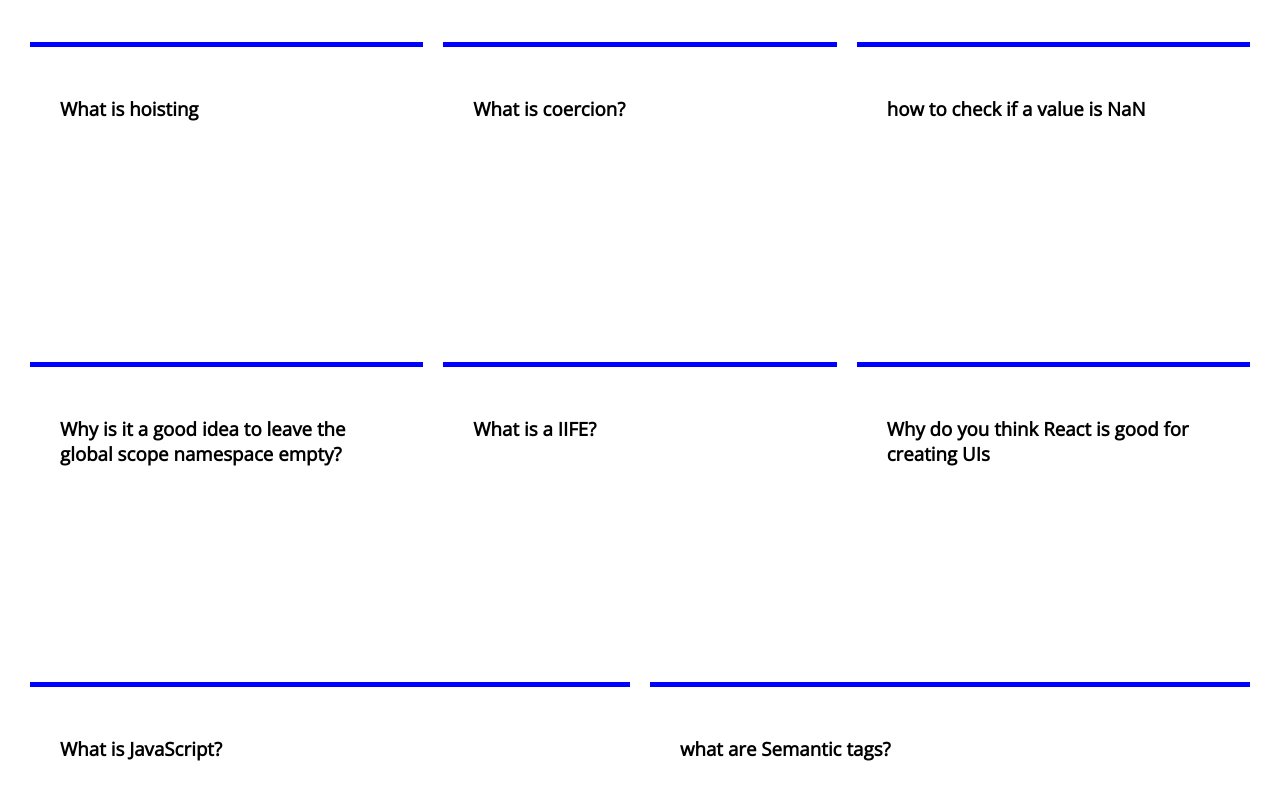
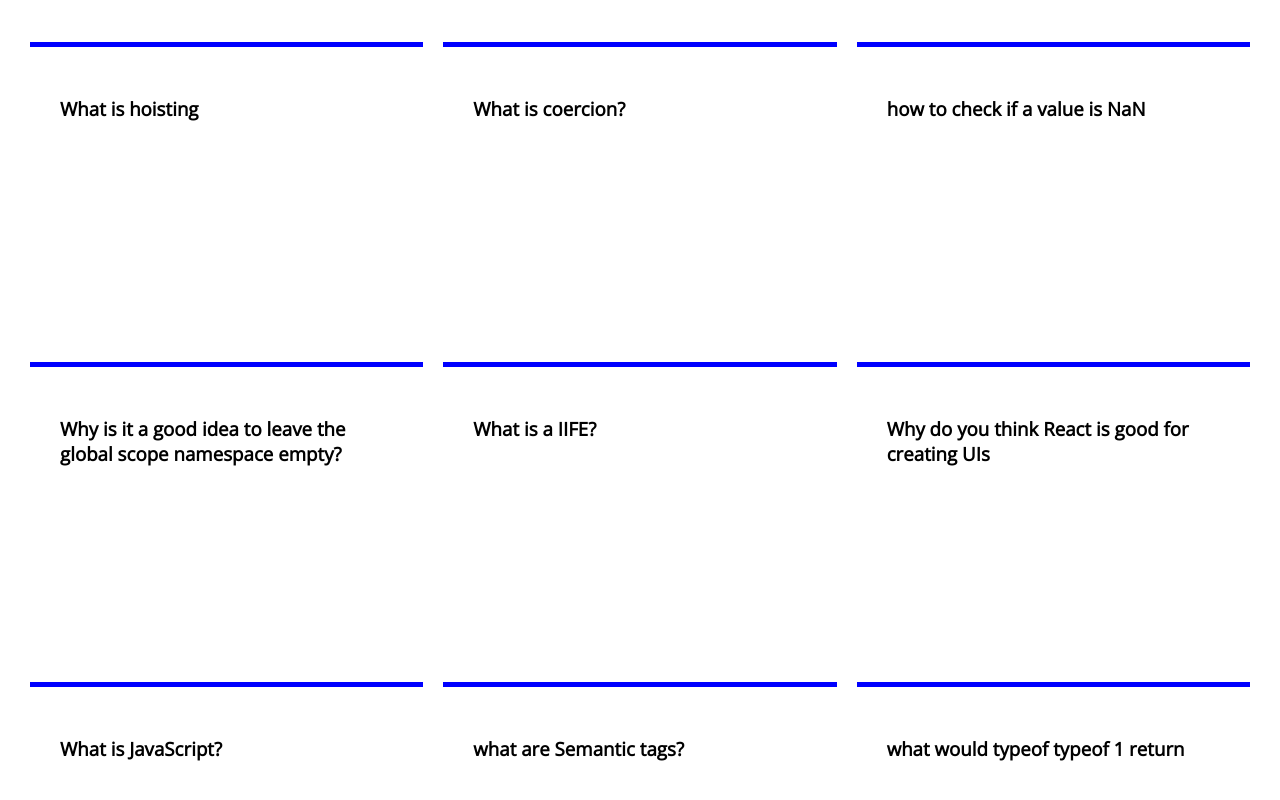
Before and after one commit to colorlessenergy/quizit, a Next.js app: page / in a window 1280 px wide. Shown: the part 1405-2205 px from the top of the page. Built offline with nearby package versions, Linux system fonts and the light colour scheme.

Commit message:
add question about typeof

```diff
--- a/pages/index.js
+++ b/pages/index.js
@@ -101,7 +101,7 @@ export function getStaticProps() {
     },
     {
       question: 'What is a closure?',
-      answer: 'A closure is when function can access its lexical scope when executed outside that scope',
+      answer: 'A closure is when a function can access its lexical scope when executed outside that scope',
       tag: 'javascript'
     },
     {
@@ -181,8 +181,13 @@ export function getStaticProps() {
     },
     {
       question: 'what are Semantic tags?',
-      answer: 'semantic tags give meaning to HTML elements. There are many semantic tags. For Example, the footer tag is used to display information about the website. Using semantic tags will help with SEO because it will be able to find important keywords.',
+      answer: 'Semantic tags give meaning to HTML elements. There are many semantic tags. For Example, the footer tag is used to display information about the website. Using semantic tags will help with SEO because it will be able to find important keywords.',
       tag: 'html'
+    },
+    {
+      question: 'what would typeof typeof 1 return',
+      answer: 'It would return a string because typeof 1 returns "number" and typeof "number" is "string"',
+      tag: 'javascript'
     }
   ]
 
```
